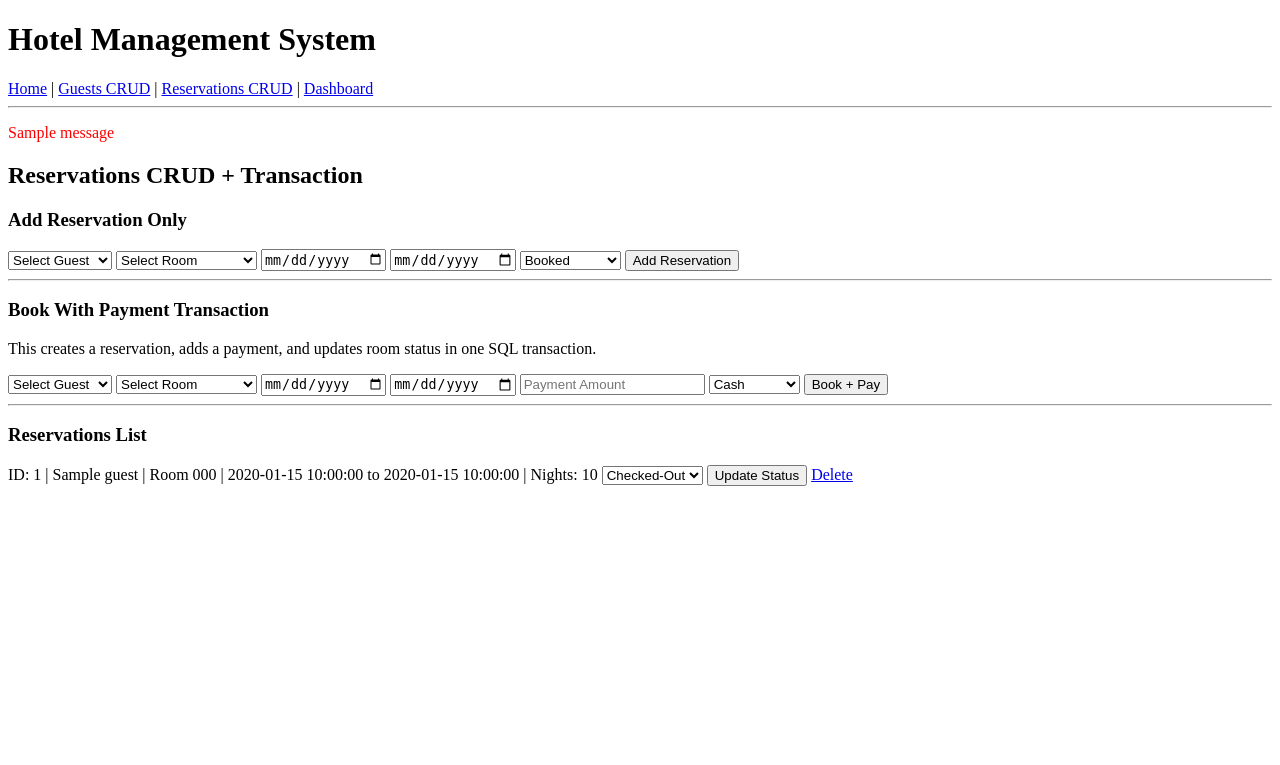
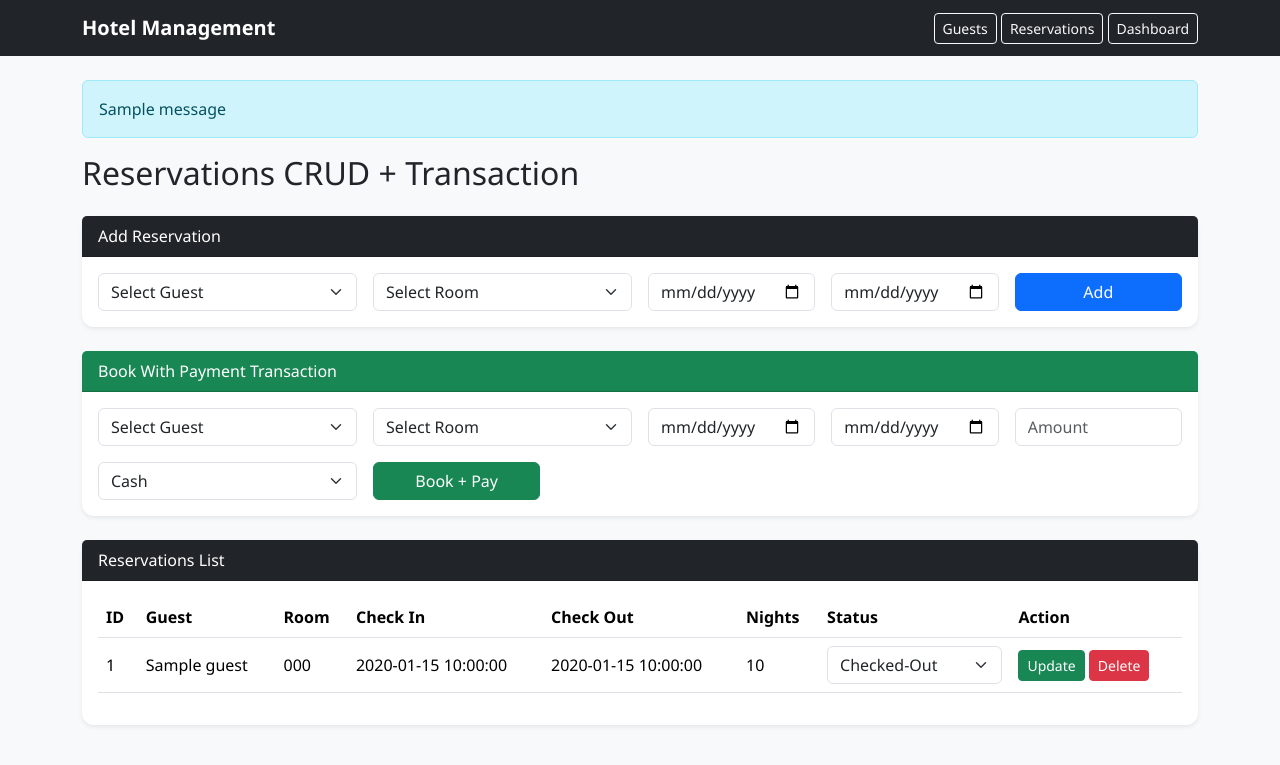
Before and after one commit to kotatharun/Hotel-Mangement-System, a Flask app: page /reservations in a window 1280 px wide. Shown: the top 765 px of the page. Run offline with Flask 3, Linux system fonts and the light colour scheme; tables that the repository leaves empty or names only in its code hold one stand-in row (values such as "Sample post"); one stand-in notice (Sample message) is shown.

Commit message:
CSS Added to the pages

```diff
--- a/app.py
+++ b/app.py
@@ -1,23 +1,23 @@
-from flask import Flask
+from flask import Flask, render_template
 from routes.guests import guests_bp
 from routes.reservations import reservations_bp
 from routes.dashboard import dashboard_bp
 
 app = Flask(__name__)
-app.secret_key = "hotel_secret_key"
 
+# Needed for flash messages
+app.secret_key = "hotel_management_secret_key"
+
+# Register route files
 app.register_blueprint(guests_bp)
 app.register_blueprint(reservations_bp)
 app.register_blueprint(dashboard_bp)
 
+
 @app.route("/")
 def home():
-    return """
-    <h1>Hotel Management System</h1>
-    <a href='/guests'>Guests CRUD</a><br>
-    <a href='/reservations'>Reservations CRUD</a><br>
-    <a href='/dashboard'>Summary Dashboard</a>
-    """
+    return render_template("home.html")
+
 
 if __name__ == "__main__":
     app.run(debug=True)
--- /dev/null
+++ b/static/css/style.css
@@ -0,0 +1,36 @@
+body {
+    background-color: #f4f6f9;
+    font-family: 'Segoe UI', Tahoma, Geneva, Verdana, sans-serif;
+}
+
+.hero {
+    text-align: center;
+    padding: 80px 20px;
+}
+
+.hero h1 {
+    font-size: 3rem;
+    font-weight: bold;
+    color: #333;
+}
+
+.hero p {
+    font-size: 1.2rem;
+    color: #666;
+}
+
+.hero .btn-group {
+    margin-top: 30px;
+}
+
+.hero a {
+    margin: 10px;
+}
+
+.card {
+    border-radius: 12px;
+}
+
+.navbar-brand {
+    font-weight: bold;
+}
--- a/templates/base.html
+++ b/templates/base.html
@@ -2,25 +2,43 @@
 <html>
 <head>
     <title>Hotel Management System</title>
+
+    <!-- Bootstrap CSS -->
+    <link href="https://cdn.jsdelivr.net/npm/bootstrap@5.3.3/dist/css/bootstrap.min.css" rel="stylesheet">
+
+    <!-- Custom CSS -->
+    <link rel="stylesheet" href="{{ url_for('static', filename='css/style.css') }}">
 </head>
-<body>
-    <h1>Hotel Management System</h1>
 
-    <a href="/">Home</a> |
-    <a href="/guests">Guests CRUD</a> |
-    <a href="/reservations">Reservations CRUD</a> |
-    <a href="/dashboard">Dashboard</a>
+<body class="bg-light">
 
-    <hr>
+<nav class="navbar navbar-expand-lg navbar-dark bg-dark mb-4">
+    <div class="container">
+        <a class="navbar-brand fw-bold" href="/">Hotel Management</a>
+
+        <div>
+            <a class="btn btn-outline-light btn-sm" href="/guests">Guests</a>
+            <a class="btn btn-outline-light btn-sm" href="/reservations">Reservations</a>
+            <a class="btn btn-outline-light btn-sm" href="/dashboard">Dashboard</a>
+        </div>
+    </div>
+</nav>
+
+<div class="container">
 
     {% with messages = get_flashed_messages() %}
         {% if messages %}
             {% for message in messages %}
-                <p style="color: red;">{{ message }}</p>
+                <div class="alert alert-info">
+                    {{ message }}
+                </div>
             {% endfor %}
         {% endif %}
     {% endwith %}
 
     {% block content %}{% endblock %}
+
+</div>
+
 </body>
 </html>
--- a/templates/reservations.html
+++ b/templates/reservations.html
@@ -1,95 +1,151 @@
 {% extends "base.html" %}
 
 {% block content %}
-<h2>Reservations CRUD + Transaction</h2>
 
-<h3>Add Reservation Only</h3>
-<form method="POST" action="/reservations/add">
-    <select name="guest_id" required>
+<h2 class="mb-4">Reservations CRUD + Transaction</h2>
+
+<div class="card shadow-sm border-0 mb-4">
+    <div class="card-header bg-dark text-white">
+        Add Reservation
+    </div>
+
+    <div class="card-body">
+        <form method="POST" action="/reservations/add" class="row g-3">
+
+            <div class="col-md-3">
+                <select name="guest_id" class="form-select" required>
                     <option value="">Select Guest</option>
                     {% for g in guests %}
                         <option value="{{ g.guest_id }}">{{ g.guest_name }}</option>
                     {% endfor %}
                 </select>
+            </div>
 
-    <select name="room_id" required>
+            <div class="col-md-3">
+                <select name="room_id" class="form-select" required>
                     <option value="">Select Room</option>
                     {% for room in rooms %}
                         <option value="{{ room.room_id }}">Room {{ room.room_number }} - {{ room.room_type }}</option>
                     {% endfor %}
                 </select>
+            </div>
 
-    <input type="date" name="check_in_date" required>
-    <input type="date" name="check_out_date" required>
+            <div class="col-md-2">
+                <input type="date" name="check_in_date" class="form-control" required>
+            </div>
 
-    <select name="reservation_status">
-        <option value="Booked">Booked</option>
-        <option value="Checked-In">Checked-In</option>
-        <option value="Checked-Out">Checked-Out</option>
-        <option value="Cancelled">Cancelled</option>
-    </select>
+            <div class="col-md-2">
+                <input type="date" name="check_out_date" class="form-control" required>
+            </div>
 
-    <button type="submit">Add Reservation</button>
+            <div class="col-md-2">
+                <button type="submit" class="btn btn-primary w-100">Add</button>
+            </div>
+
+            <input type="hidden" name="reservation_status" value="Booked">
         </form>
+    </div>
+</div>
 
-<hr>
+<div class="card shadow-sm border-0 mb-4">
+    <div class="card-header bg-success text-white">
+        Book With Payment Transaction
+    </div>
 
-<h3>Book With Payment Transaction</h3>
-<p>This creates a reservation, adds a payment, and updates room status in one SQL transaction.</p>
+    <div class="card-body">
+        <form method="POST" action="/reservations/book-with-payment" class="row g-3">
 
-<form method="POST" action="/reservations/book-with-payment">
-    <select name="guest_id" required>
+            <div class="col-md-3">
+                <select name="guest_id" class="form-select" required>
                     <option value="">Select Guest</option>
                     {% for g in guests %}
                         <option value="{{ g.guest_id }}">{{ g.guest_name }}</option>
                     {% endfor %}
                 </select>
+            </div>
 
-    <select name="room_id" required>
+            <div class="col-md-3">
+                <select name="room_id" class="form-select" required>
                     <option value="">Select Room</option>
                     {% for room in rooms %}
                         <option value="{{ room.room_id }}">Room {{ room.room_number }} - {{ room.room_type }}</option>
                     {% endfor %}
                 </select>
+            </div>
 
-    <input type="date" name="check_in_date" required>
-    <input type="date" name="check_out_date" required>
-    <input type="number" step="0.01" name="payment_amount" placeholder="Payment Amount" required>
+            <div class="col-md-2">
+                <input type="date" name="check_in_date" class="form-control" required>
+            </div>
 
-    <select name="payment_method">
+            <div class="col-md-2">
+                <input type="date" name="check_out_date" class="form-control" required>
+            </div>
+
+            <div class="col-md-2">
+                <input type="number" step="0.01" name="payment_amount" class="form-control" placeholder="Amount" required>
+            </div>
+
+            <div class="col-md-3">
+                <select name="payment_method" class="form-select">
                     <option value="Cash">Cash</option>
                     <option value="Credit Card">Credit Card</option>
                     <option value="Debit Card">Debit Card</option>
                     <option value="Online">Online</option>
                 </select>
+            </div>
 
-    <button type="submit">Book + Pay</button>
+            <div class="col-md-2">
+                <button type="submit" class="btn btn-success w-100">Book + Pay</button>
+            </div>
+
         </form>
+    </div>
+</div>
 
-<hr>
+<div class="card shadow-sm border-0">
+    <div class="card-header bg-dark text-white">
+        Reservations List
+    </div>
 
-<h3>Reservations List</h3>
+    <div class="card-body">
+        <table class="table table-hover align-middle">
+            <tr>
+                <th>ID</th>
+                <th>Guest</th>
+                <th>Room</th>
+                <th>Check In</th>
+                <th>Check Out</th>
+                <th>Nights</th>
+                <th>Status</th>
+                <th>Action</th>
+            </tr>
 
             {% for r in reservations %}
+            <tr>
                 <form method="POST" action="/reservations/update/{{ r.reservation_id }}">
-        <p>
-            ID: {{ r.reservation_id }} |
-            {{ r.guest_name }} |
-            Room {{ r.room_number }} |
-            {{ r.check_in_date }} to {{ r.check_out_date }} |
-            Nights: {{ r.total_nights }}
-
-            <select name="reservation_status">
+                    <td>{{ r.reservation_id }}</td>
+                    <td>{{ r.guest_name }}</td>
+                    <td>{{ r.room_number }}</td>
+                    <td>{{ r.check_in_date }}</td>
+                    <td>{{ r.check_out_date }}</td>
+                    <td>{{ r.total_nights }}</td>
+                    <td>
+                        <select name="reservation_status" class="form-select">
                             <option value="Booked" {% if r.reservation_status == "Booked" %}selected{% endif %}>Booked</option>
                             <option value="Checked-In" {% if r.reservation_status == "Checked-In" %}selected{% endif %}>Checked-In</option>
                             <option value="Checked-Out" {% if r.reservation_status == "Checked-Out" %}selected{% endif %}>Checked-Out</option>
                             <option value="Cancelled" {% if r.reservation_status == "Cancelled" %}selected{% endif %}>Cancelled</option>
                         </select>
-
-            <button type="submit">Update Status</button>
-            <a href="/reservations/delete/{{ r.reservation_id }}">Delete</a>
-        </p>
+                    </td>
+                    <td>
+                        <button type="submit" class="btn btn-success btn-sm">Update</button>
+                        <a href="/reservations/delete/{{ r.reservation_id }}" class="btn btn-danger btn-sm">Delete</a>
+                    </td>
                 </form>
+            </tr>
             {% endfor %}
+        </table>
+    </div>
+</div>
 
 {% endblock %}
```
Also changed, not shown: templates/dashboard.html (+60 -9 lines), templates/guests.html (+57 -22 lines), templates/home.html (added, +16 -0 lines). Lines whose indentation alone changed are shown as unchanged.
